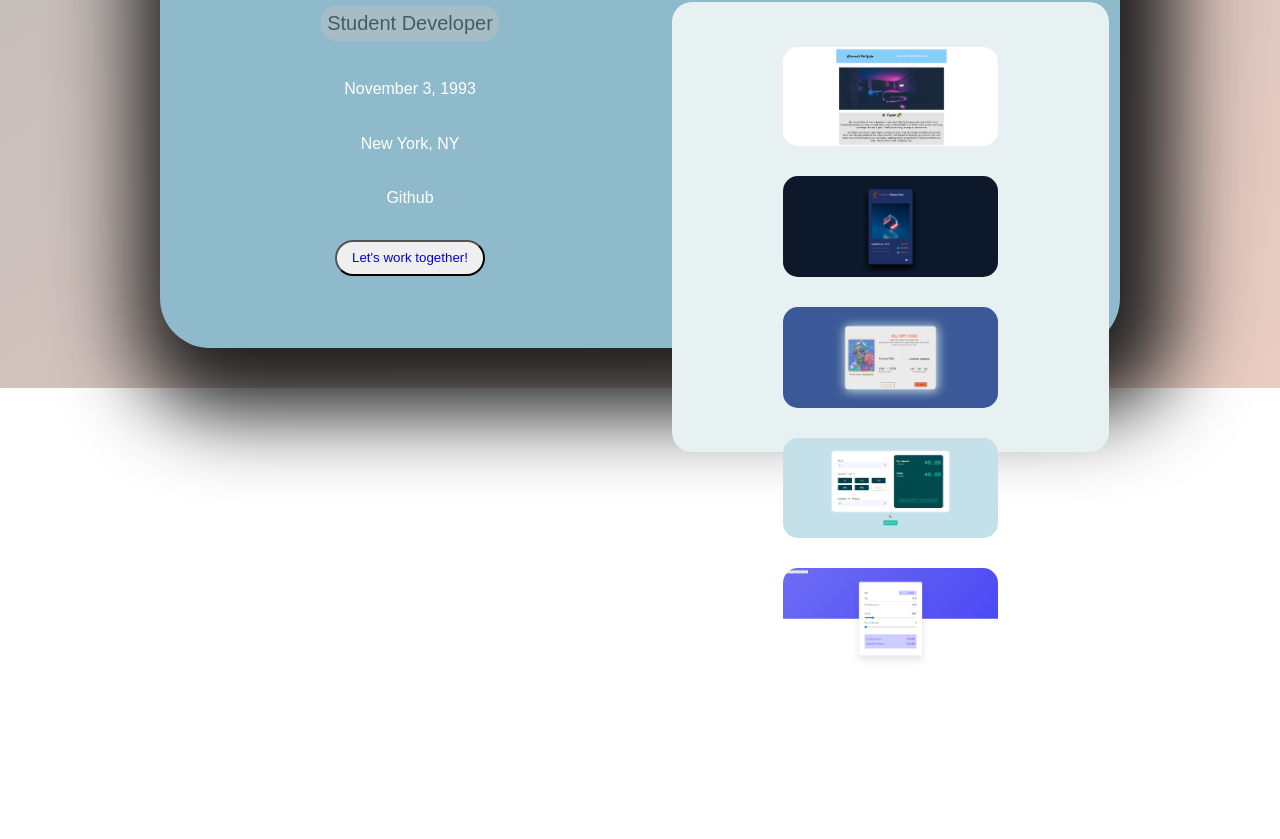
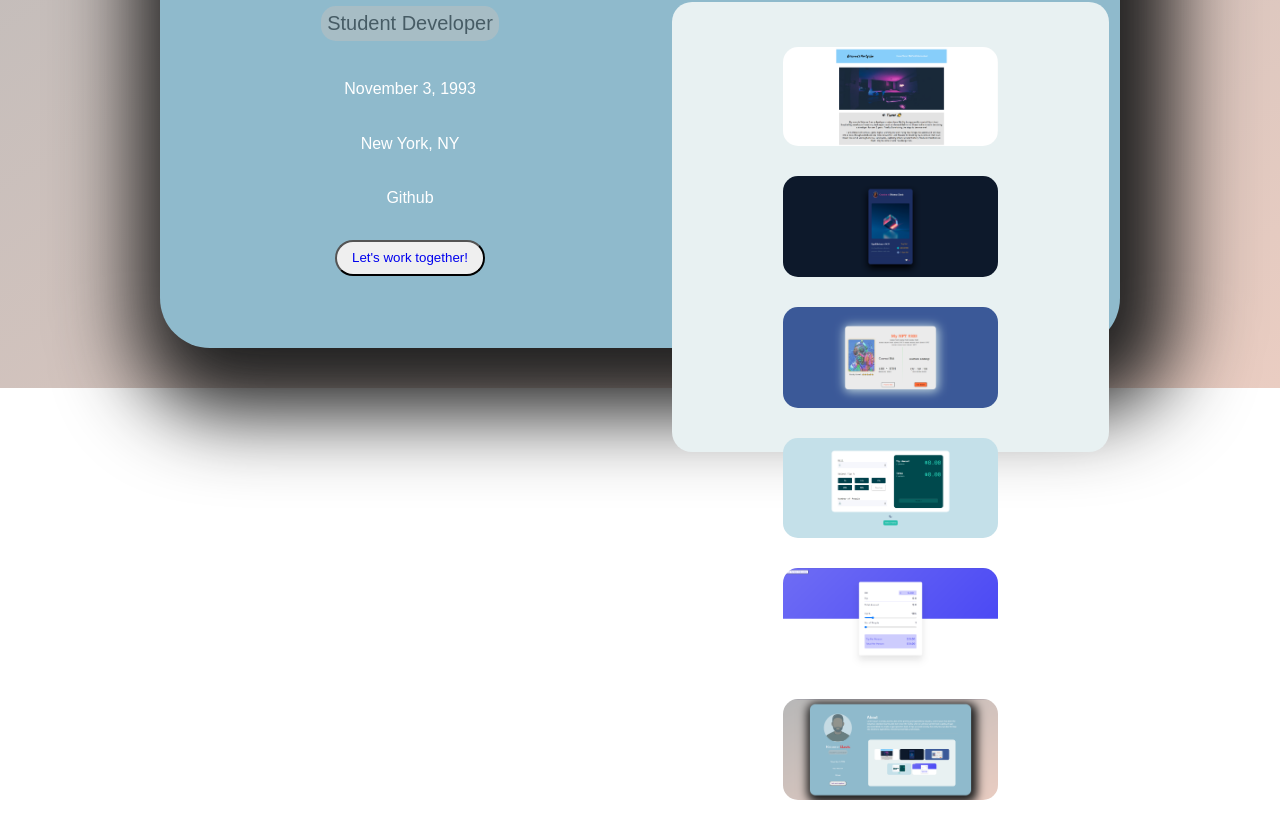
Before and after one commit to brionnedavis724/reactportfolio, a React (Create React App) app: page / in a window 1280 px wide. Shown: the part 412-1251 px from the top of the page. Before the commit the page ends 1146 px from the top, so only its background shows below. Built offline with nearby package versions, Linux system fonts and the light colour scheme; the HTML template or start-up script is replaced by a standard one; a web font is replaced by a local one.

Commit message:
added reactPortfolio thmbnail and github link

```diff
--- a/src/components/Projects.js
+++ b/src/components/Projects.js
@@ -26,8 +26,10 @@ export default function Projects() {
             <a href="https://tipcalculatorbdavis.netlify.app/">
                 <img id="thumbnails" src='./tipCalcRange.jpg' alt="projects"/>
             </a>
-            {/* <img id="thumbnails" src='' alt="projects" />
-            <img id="thumbnails" src='' alt="projects" /> */}
+            <a href="https://github.com/brionnedavis724/reactportfolio">
+                <img id="thumbnails" src='reactPortfolio.jpg' alt="projects" />
+            </a>
+            {/* <img id="thumbnails" src='' alt="projects" /> */}
         </div>
     </div>
   )
```
Also changed, not shown: public/reactPortfolio.jpg (added).
